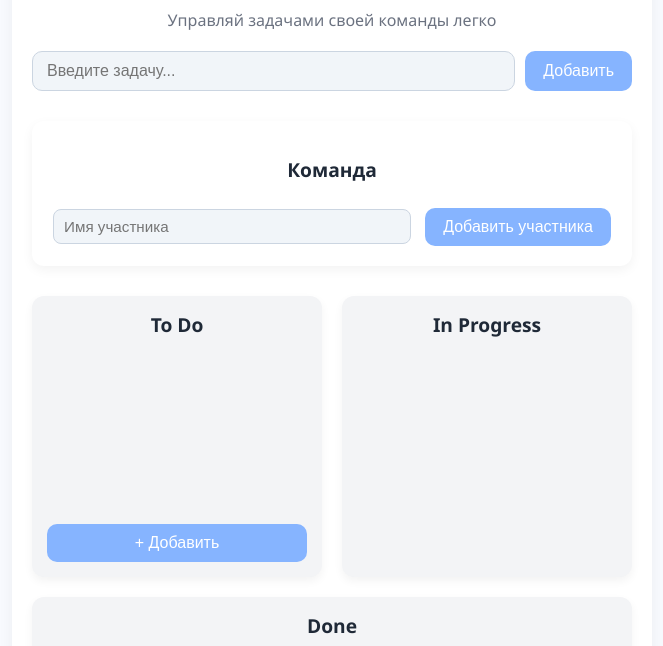
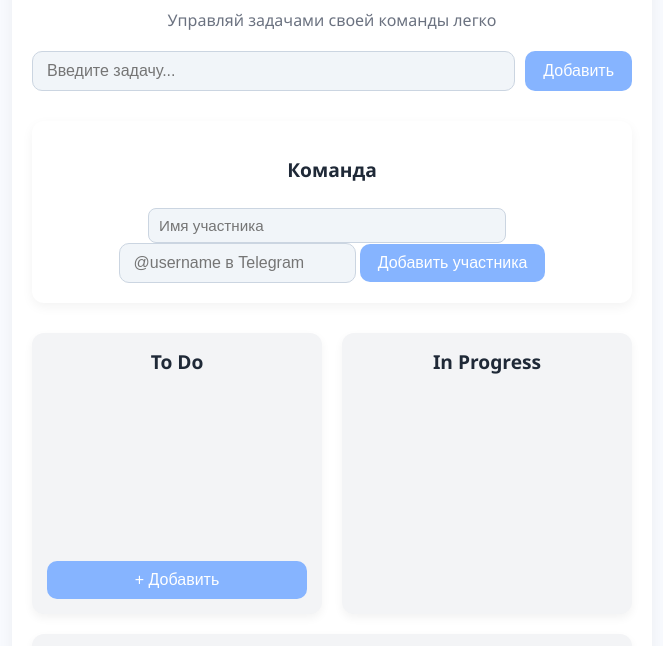
Before and after one commit to sheluvsmuliro/OfficeBox2, a plain HTML site: page index.html in a window 1280 px wide. Shown: the part 135-781 px from the top of the page, without its empty margins (308-971 px from the left). Drawn offline with Linux system fonts and the light colour scheme.

Commit message:
Update index.html

```diff
--- a/index.html
+++ b/index.html
@@ -22,12 +22,14 @@
       <button onclick="addTask()">Добавить</button>
     </div>
 
-    <div class="team">
+   <div class="team">
   <h2>Команда</h2>
   <div class="members" id="members"></div>
   <input type="text" id="memberName" placeholder="Имя участника">
+  <input type="text" id="memberTelegram" placeholder="@username в Telegram">
   <button onclick="addMember()">Добавить участника</button>
 </div>
+
 
    <div class="board">
   <div class="column" id="todo">
```
